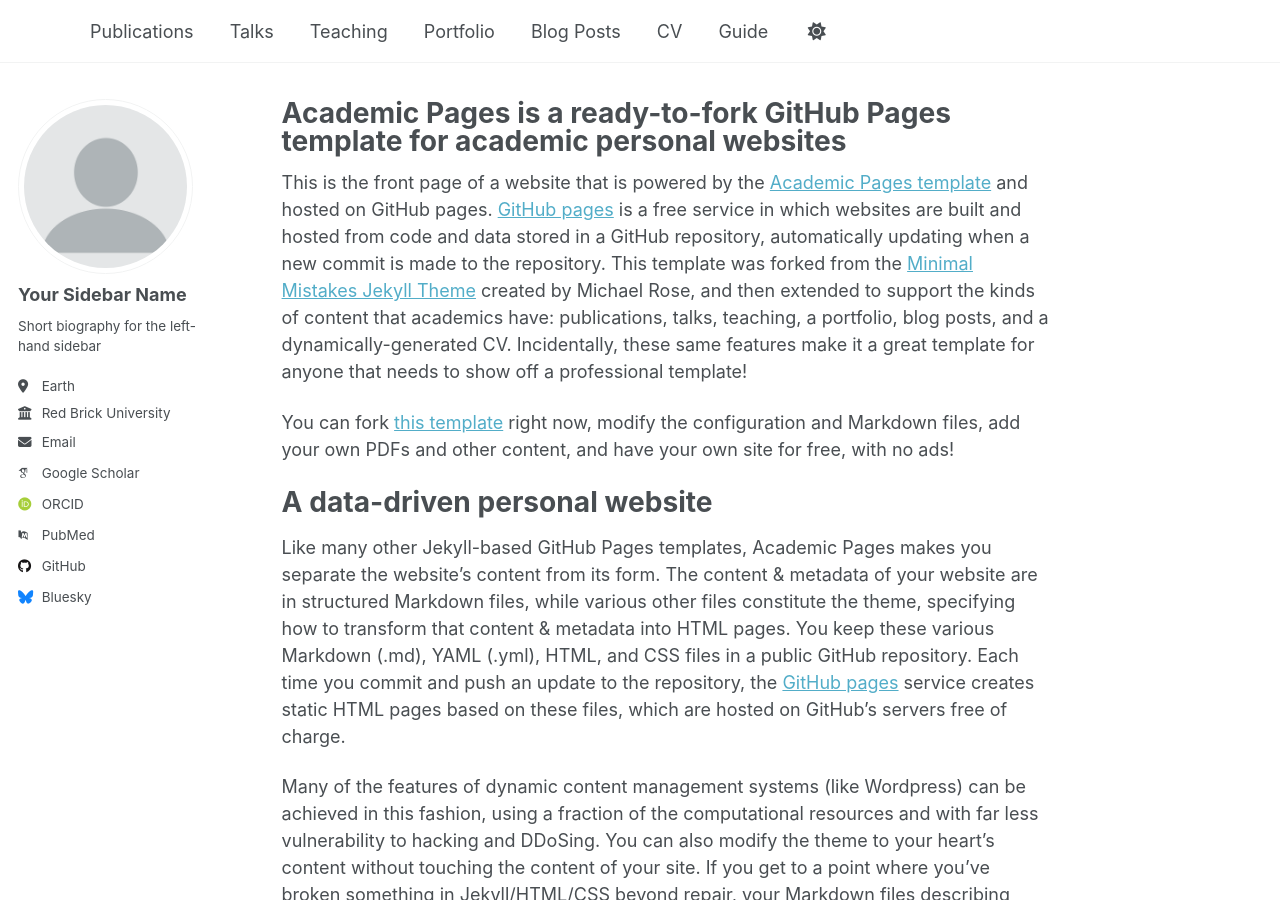
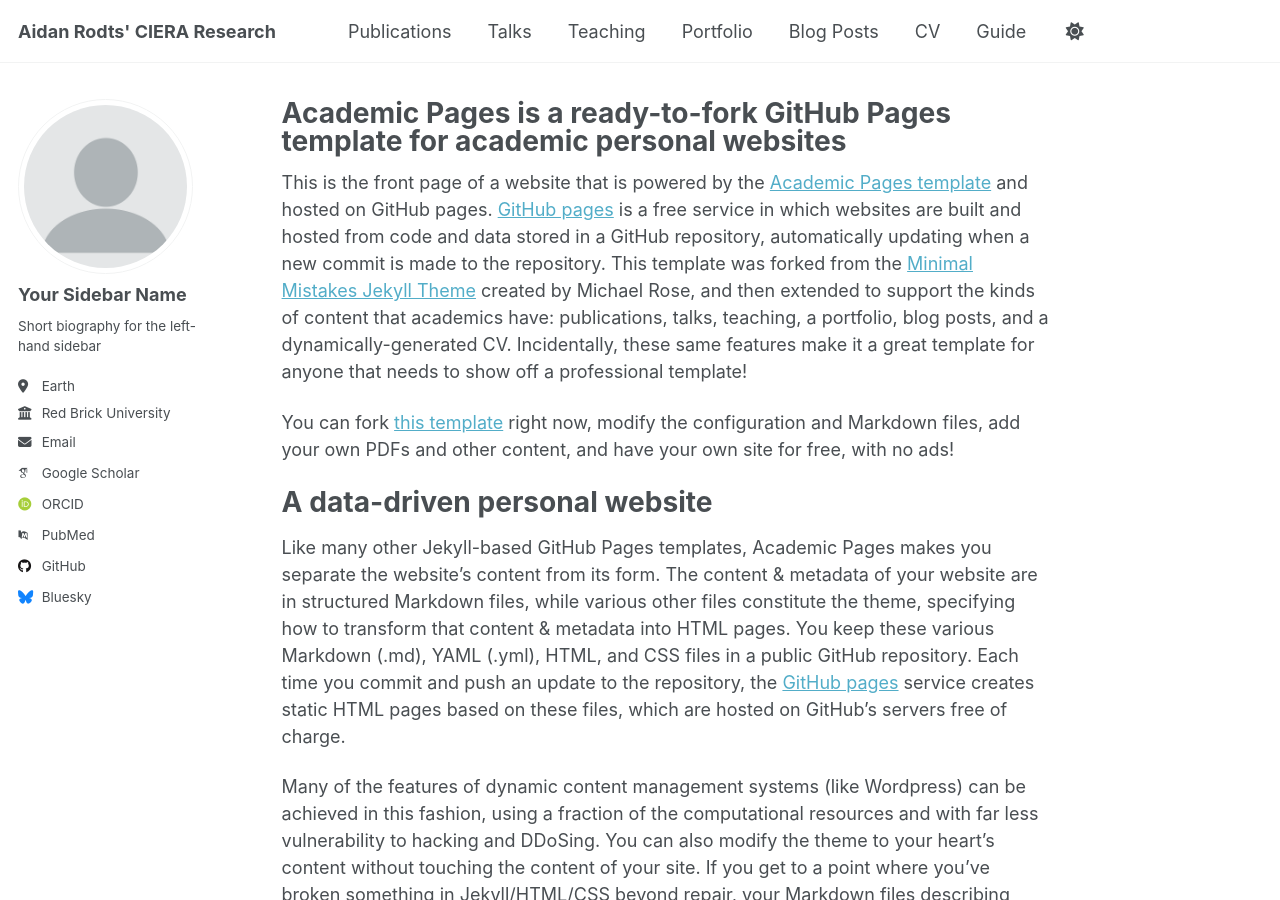
Before and after one commit to arodts/project, a Jekyll site: the page built from _pages/about.md, in a window 1280 px wide and 900 px high. Built offline with Jekyll 4.4.1, drawn with Linux system fonts in a browser that asks for light colours; some web fonts are replaced; a script that is not in the unit is left out.

Commit message:
Update _config.yml

```diff
--- a/_config.yml
+++ b/_config.yml
@@ -9,7 +9,7 @@
 # Basic Site Settings
 locale                   : "en-US"
 site_theme               : "default"
-title                    : ""
+title                    : "Aidan Rodts' CIERA Research"
 title_separator          : "-"
 name                     : &name "Aidan Rodts"
 description              : &description "personal description"
```
